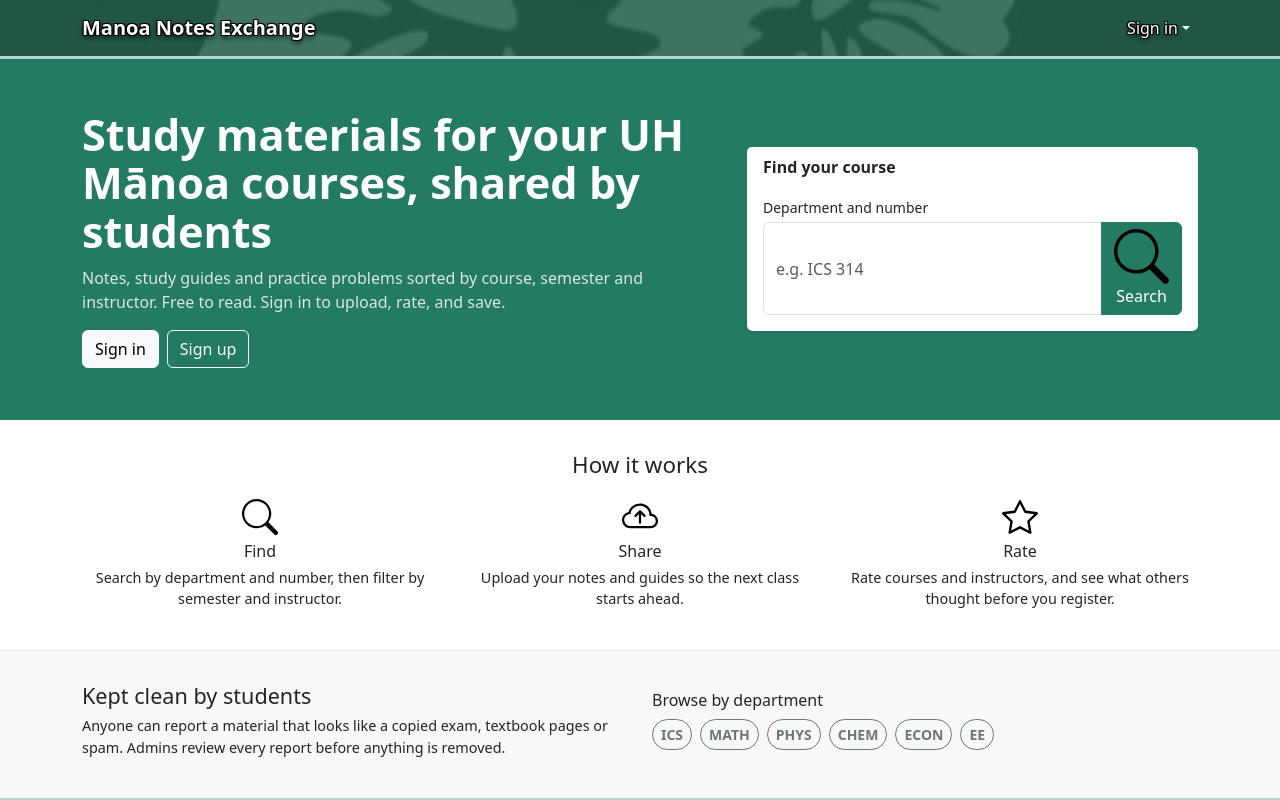
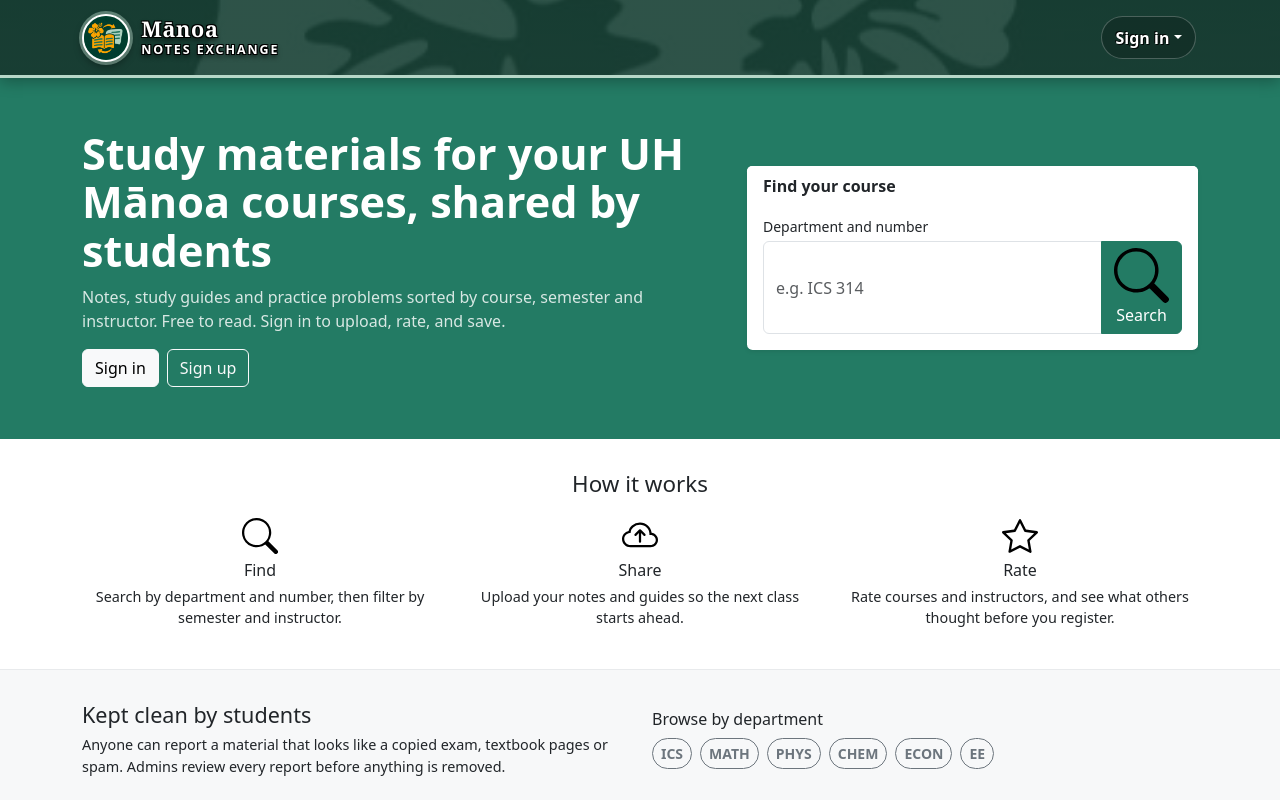
Before and after one commit to manoa-notes-exchange/manoa-notes-exchange, a Next.js app: page / in a window 1280 px wide. Shown: the top 800 px of the page. Built offline with nearby package versions, Linux system fonts and the light colour scheme; no server answers.

Commit message:
NewNavBar

```diff
--- a/src/app/globals.css
+++ b/src/app/globals.css
@@ -46,15 +46,25 @@ body {
   background-size: cover;
 }
 
+/* Unique floral navbar. */
 .floral-navbar {
+  min-height: 78px;
+  padding: 0.55rem 0;
+  background-image:
+    linear-gradient(
+      rgba(0, 45, 32, 0.82),
+      rgba(0, 45, 32, 0.82)
+    ),
+    url("/navbar-picture.png");
   border-bottom: 3px solid var(--manoa-light-green);
+  box-shadow: 0 4px 14px rgba(0, 0, 0, 0.28);
 }
 
 .floral-footer {
   border-top: 3px solid var(--manoa-light-green);
 }
 
-/* Navbar text. */
+/* Navbar Bootstrap colors. */
 .navbar[data-bs-theme="dark"] {
   --bs-navbar-brand-color: var(--manoa-white);
   --bs-navbar-brand-hover-color: var(--manoa-light-green);
@@ -63,10 +73,32 @@ body {
   --bs-navbar-active-color: var(--manoa-white);
 }
 
-.floral-navbar .navbar-brand,
-.floral-navbar .nav-link,
-.floral-navbar .dropdown-toggle {
+/* Logo and website name. */
+.manoa-brand {
+  display: flex;
+  align-items: center;
+  gap: 0.7rem;
+  padding: 0 !important;
   color: var(--manoa-white) !important;
+}
+
+.manoa-brand-icon {
+  width: 48px;
+  height: 48px;
+  object-fit: cover;
+  background-color: var(--manoa-green);
+  border: 2px solid var(--manoa-white);
+  border-radius: 50%;
+  box-shadow:
+    0 0 0 3px rgba(183, 215, 200, 0.45),
+    0 4px 9px rgba(0, 0, 0, 0.4);
+}
+
+.manoa-brand-text {
+  display: flex;
+  flex-direction: column;
+  line-height: 1;
+  color: var(--manoa-white);
   text-shadow:
     -1px -1px 0 black,
     1px -1px 0 black,
@@ -75,19 +107,72 @@ body {
     0 3px 5px rgba(0, 0, 0, 0.85);
 }
 
-.floral-navbar .navbar-brand {
+.manoa-brand-main {
+  font-family: Georgia, "Times New Roman", serif;
+  font-size: 1.35rem;
   font-weight: 700;
+  letter-spacing: 0.04rem;
 }
 
-.floral-navbar .navbar-brand:hover,
+.manoa-brand-subtitle {
+  margin-top: 0.25rem;
+  color: var(--manoa-white);
+  font-size: 0.78rem;
+  font-weight: 700;
+  letter-spacing: 0.12rem;
+  text-transform: uppercase;
+}
+
+.manoa-brand:hover .manoa-brand-main,
+.manoa-brand:hover .manoa-brand-subtitle {
+  color: var(--manoa-light-green);
+}
+
+/* Navbar links. */
+.floral-navbar .nav-link,
+.floral-navbar .dropdown-toggle {
+  margin: 0 0.12rem;
+  padding: 0.55rem 0.85rem !important;
+  color: var(--manoa-white) !important;
+  font-weight: 600;
+  border: 1px solid transparent;
+  border-radius: 999px;
+  text-shadow:
+    -1px -1px 0 rgba(0, 0, 0, 0.85),
+    1px 1px 0 rgba(0, 0, 0, 0.85);
+  transition:
+    color 0.2s ease,
+    background-color 0.2s ease,
+    border-color 0.2s ease,
+    transform 0.2s ease;
+}
+
 .floral-navbar .nav-link:hover,
 .floral-navbar .dropdown-toggle:hover {
-  color: var(--manoa-light-green) !important;
+  color: var(--manoa-white) !important;
+  background-color: rgba(255, 255, 255, 0.14);
+  border-color: rgba(255, 255, 255, 0.32);
+  transform: translateY(-1px);
 }
 
-.navbar .nav-link.active {
-  font-weight: bold;
-  text-decoration: underline;
+.floral-navbar .nav-link.active {
+  color: var(--manoa-green) !important;
+  background-color: rgba(255, 255, 255, 0.94);
+  border-color: var(--manoa-white);
+  text-decoration: none;
+  text-shadow: none;
+  box-shadow: 0 3px 8px rgba(0, 0, 0, 0.24);
+}
+
+/* Account dropdown button. */
+.manoa-account-nav .dropdown-toggle {
+  background-color: rgba(0, 0, 0, 0.2);
+  border-color: rgba(255, 255, 255, 0.24);
+}
+
+/* Mobile navbar toggle. */
+.manoa-navbar-toggle {
+  border-color: rgba(255, 255, 255, 0.65) !important;
 }
 
 /* Footer text. */
@@ -113,11 +198,17 @@ body {
 
 /* Dropdown menu. */
 .dropdown-menu {
+  padding: 0.45rem;
   background-color: var(--manoa-white);
+  border: 0;
+  border-radius: 0.65rem;
+  box-shadow: 0 8px 24px rgba(0, 0, 0, 0.22);
 }
 
 .dropdown-menu .dropdown-item {
+  padding: 0.55rem 0.75rem;
   color: black;
+  border-radius: 0.4rem;
 }
 
 .dropdown-menu .dropdown-item:hover,
@@ -333,8 +424,42 @@ body {
   font-weight: 600;
 }
 
+/* Tablet and collapsed navbar layout. */
+@media (max-width: 991px) {
+  .floral-navbar .navbar-collapse {
+    margin-top: 0.75rem;
+    padding: 0.65rem;
+    background-color: rgba(0, 45, 32, 0.95);
+    border: 1px solid rgba(255, 255, 255, 0.18);
+    border-radius: 0.75rem;
+  }
+
+  .floral-navbar .nav-link,
+  .floral-navbar .dropdown-toggle {
+    margin: 0.15rem 0;
+  }
+
+  .manoa-account-nav {
+    margin-top: 0.25rem;
+  }
+}
+
 /* Mobile layout. */
 @media (max-width: 767px) {
+  .manoa-brand-icon {
+    width: 42px;
+    height: 42px;
+  }
+
+  .manoa-brand-main {
+    font-size: 1.15rem;
+  }
+
+  .manoa-brand-subtitle {
+    font-size: 0.65rem;
+    letter-spacing: 0.08rem;
+  }
+
   .course-title {
     font-size: 2rem;
   }
--- a/src/components/Navbar.tsx
+++ b/src/components/Navbar.tsx
@@ -4,6 +4,7 @@ import { useSession } from 'next-auth/react';
 import { usePathname } from 'next/navigation';
 import {
   Container,
+  Image,
   Nav,
   Navbar,
   NavDropdown,
@@ -32,14 +33,36 @@ const NavBar: React.FC = () => {
       className="floral-navbar"
     >
       <Container>
-        <Navbar.Brand href={currentUser ? '/home' : '/'}>
-          Manoa Notes Exchange
+        <Navbar.Brand
+          href={currentUser ? '/home' : '/'}
+          className="manoa-brand"
+        >
+          <Image
+            src="/manoa-notes-icon.png"
+            width={48}
+            height={48}
+            alt="Manoa Notes Exchange logo"
+            className="manoa-brand-icon"
+          />
+
+          <span className="manoa-brand-text">
+            <span className="manoa-brand-main">
+              Mānoa
+            </span>
+
+            <span className="manoa-brand-subtitle">
+              Notes Exchange
+            </span>
+          </span>
         </Navbar.Brand>
 
-        <Navbar.Toggle aria-controls="basic-navbar-nav" />
+        <Navbar.Toggle
+          aria-controls="basic-navbar-nav"
+          className="manoa-navbar-toggle"
+        />
 
         <Navbar.Collapse id="basic-navbar-nav">
-          <Nav className="me-auto justify-content-start">
+          <Nav className="me-auto ms-lg-4 justify-content-start">
             {currentUser && (
               <>
                 <Nav.Link
@@ -79,11 +102,12 @@ const NavBar: React.FC = () => {
             )}
           </Nav>
 
-          <Nav>
+          <Nav className="manoa-account-nav">
             {session ? (
               <NavDropdown
                 id="login-dropdown"
                 title={currentUser}
+                align="end"
               >
                 <NavDropdown.Item
                   id="login-dropdown-sign-out"
@@ -105,6 +129,7 @@ const NavBar: React.FC = () => {
               <NavDropdown
                 id="login-dropdown"
                 title="Sign in"
+                align="end"
               >
                 <NavDropdown.Item
                   id="login-dropdown-sign-in"
```
Also changed, not shown: public/manoa-notes-icon.png (added).
